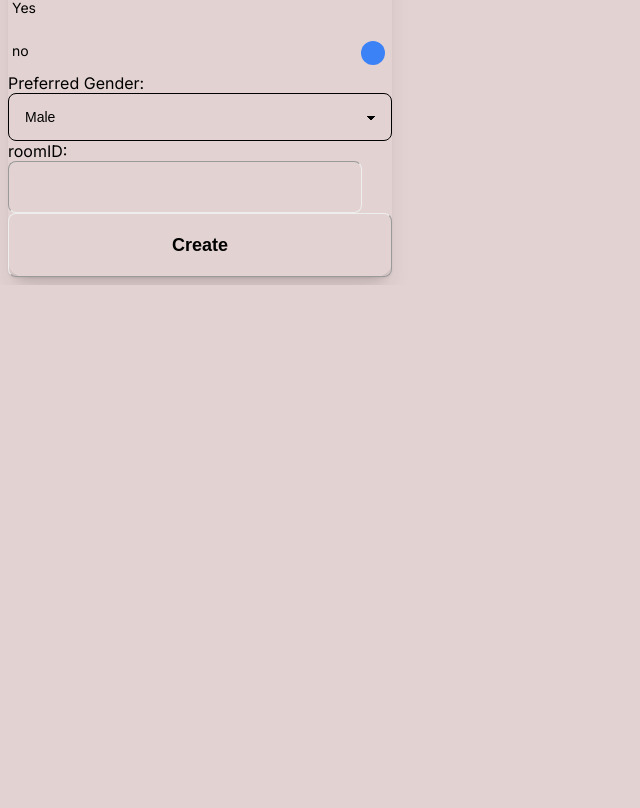
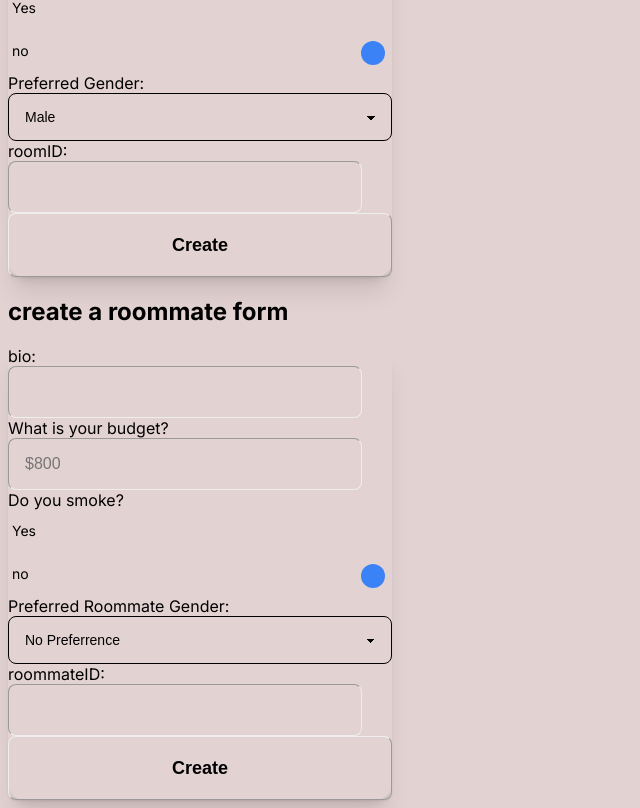
Before and after one commit to Luis00809/Next-RoommateFinder, a Next.js app: page /dashboard in a window 1280 px wide. Shown: the part 522-1330 px from the top of the page, without its empty margins (0-640 px from the left). Before the commit the page ends 807 px from the top, so only its background shows below. Built offline with nearby package versions, Linux system fonts and the light colour scheme.

Commit message:
creates a roommate form

```diff
--- a/app/Components/Forms/RoomForm.tsx
+++ b/app/Components/Forms/RoomForm.tsx
@@ -80,7 +80,7 @@ export default function RoomForm(){
                                 <option value="female">Female</option>
                                 <option value="other">Other</option>
                             </select>
-                        <label htmlFor="gender" className="form-control w-full max-w-xs">
+                        <label htmlFor="roomid" className="form-control w-full max-w-xs">
                         roomID:
                         </label>
                         <input type='number' id='roomid' name='roomid' className="input input-bordered w-full max-w-xs" />
--- /dev/null
+++ b/app/Components/Forms/RoommateForm.tsx
@@ -0,0 +1,79 @@
+'use client';
+
+import { createRoommateForm } from '../../lib/actions/RoommateActions/actions'
+import { useFormState } from 'react-dom';
+
+export default function RoommateForm(){
+    const initialState = { message: null, errors: {}};
+    const [state, dispatch] = useFormState(createRoommateForm, initialState);
+    console.log(state)
+
+    return (
+        <>
+            <form action={dispatch} >
+                    <div className="card card-compact w-96 bg-base-100 shadow-xl">
+
+                    <label htmlFor="bio" className="form-control w-full max-w-xs">
+                       bio:
+                    </label>
+                    <input
+                        type="text"
+                        id="bio"
+                        name="bio"
+                        className="input input-bordered w-full max-w-xs" />
+                    <label htmlFor="budget" className="form-control w-full max-w-xs">
+                        What is your budget?
+                    </label>
+                    <input
+                        type="number"
+                        id="budget"
+                        name="budget"
+                        placeholder="$800"
+                        className="input input-bordered w-full max-w-xs" />
+
+                    <label htmlFor="smokes" className="form-control w-full max-w-xs">
+                    Do you smoke?
+                    </label>
+                    <div className="form-control">
+                        <label className="label cursor-pointer">
+                            <span className="label-text">Yes</span>
+                            <input type="radio" name="smokes" value='yes' className="radio checked:bg-red-500" checked />
+                        </label>
+                        </div>
+                        <div className="form-control">
+                        <label className="label cursor-pointer">
+                            <span className="label-text">no</span>
+                            <input type="radio" name="smokes" value='no' className="radio checked:bg-blue-500" checked />
+                        </label>
+                    </div>
+
+                        <label htmlFor="preferredgender" className="form-control w-full max-w-xs">
+                        Preferred Roommate Gender:
+                        </label>
+                            <select
+                            className="select select-bordered"
+                            id="preferredgender"
+                            name="preferredgender"
+                            defaultValue='no preference'
+                            >
+                                <option disabled>Pick one</option>
+                                <option value="no preference">No Preferrence</option>
+                                <option value='male'>Male</option>
+                                <option value="female">Female</option>
+                                <option value="other">Other</option>
+                            </select>
+                        <label htmlFor="roommateid" className="form-control w-full max-w-xs">
+                        roommateID:
+                        </label>
+                        <input type='number' id='roommateid' name='roommateid' className="input input-bordered w-full max-w-xs" />
+                        <button type="submit" className="btn btn-xs sm:btn-sm md:btn-md lg:btn-lg">Create</button>
+
+                        <div>
+
+                        </div>
+
+                    </div>
+            </form>
+        </>
+    )
+}
--- a/app/dashboard/page.tsx
+++ b/app/dashboard/page.tsx
@@ -1,4 +1,5 @@
 import RoomForm from "../Components/Forms/RoomForm"
+import RoommateForm from "../Components/Forms/RoommateForm"
 
 export default function Dashboard() {
     return (
@@ -6,6 +7,8 @@ export default function Dashboard() {
             <div>
                 <h2>Post a room: </h2>
                 <RoomForm />
+                <h2>create a roommate form</h2>
+                <RoommateForm />
             </div>
         </>
     )
--- a/app/lib/actions/RoommateActions/actions.ts
+++ b/app/lib/actions/RoommateActions/actions.ts
@@ -9,10 +9,10 @@ import { redirect } from 'next/navigation';
 const RoommateFormSchema = z.object({
     id: z.number(),
     bio: z.string(),
-    budget: z.number().gt(0, { message: 'Please enter an amount greater that 0.'}),
-    preferredGender: z.enum(['male', 'female', 'other', 'no preference']),
+    budget: z.coerce.number().gt(0, { message: 'Please enter an amount greater that 0.'}),
+    preferredgender: z.enum(['male', 'female', 'other', 'no preference']),
     smokes: z.enum(['no', 'yes']),
-    roommateId: z.number(),
+    roommateid: z.coerce.number(),
 });
 
 const CreateRoommateForm = RoommateFormSchema.omit({ id: true});
@@ -22,9 +22,9 @@ export type RoommateState = {
     errors?: {
       bio?: string[];
       budget?: string[];
-      preferredGender?: string[];
+      preferredgender?: string[];
       smokes?: string[];
-      roommateId?: string[];
+      roommateid?: string[];
 
     };
     message?: string | null;
@@ -34,9 +34,9 @@ export async function createRoommateForm( prevState: RoommateState, formData: Fo
     const validatedFields = CreateRoommateForm.safeParse({
         bio: formData.get('bio'),
         budget: formData.get('budget'),
-        preferredGender: formData.get('preferredgender'),
-        smokes: formData.get('smoked'),
-        roommateId: formData.get('roommateid')
+        preferredgender: formData.get('preferredgender'),
+        smokes: formData.get('smokes'),
+        roommateid: formData.get('roommateid')
     });
 
     if (!validatedFields.success) {
@@ -46,18 +46,21 @@ export async function createRoommateForm( prevState: RoommateState, formData: Fo
           };
     };
 
-    const { bio, budget, preferredGender, smokes, roommateId } = validatedFields.data;
+    const { bio, budget, preferredgender, smokes, roommateid } = validatedFields.data;
 
     try {
         await sql`
         INSERT INTO roommateforms (bio, budget, preferredgender, smokes, roommateid)
-        VALUES (${bio}, ${budget}, ${preferredGender}, ${smokes}, ${roommateId})
+        VALUES (${bio}, ${budget}, ${preferredgender}, ${smokes}, ${roommateid})
         `
     } catch (error) {
         console.log("error creating roommate form: ", error);
 
     }
-
+    return {
+        ...prevState,
+        message: 'Form created successfully'
+    }
     // revalidatePath('');
     // redirect('');
 }
@@ -70,9 +73,9 @@ export async function updateRoommateForm(
     const validatedFields = UpdateRoommateForm.safeParse({
         bio: formData.get('bio'),
         budget: formData.get('budget'),
-        preferredGender: formData.get('preferredgender'),
+        preferredgender: formData.get('preferredgender'),
         smokes: formData.get('smoked'),
-        roommateId: formData.get('roommateid')
+        roommateid: formData.get('roommateid')
     })
 
     if (!validatedFields.success) {
@@ -82,12 +85,12 @@ export async function updateRoommateForm(
           };
     };
 
-    const { bio, budget, preferredGender, smokes, roommateId } = validatedFields.data;
+    const { bio, budget, preferredgender, smokes, roommateid } = validatedFields.data;
 
     try {
         await sql`
         UPDATE roommateforms
-        SET bio = ${bio}, budget =${budget}, preferredgender = ${preferredGender}, smokes = ${smokes}, roommateid = ${roommateId}
+        SET bio = ${bio}, budget =${budget}, preferredgender = ${preferredgender}, smokes = ${smokes}, roommateid = ${roommateid}
         WHERE id = ${id}
         `
     } catch (error) {
```
